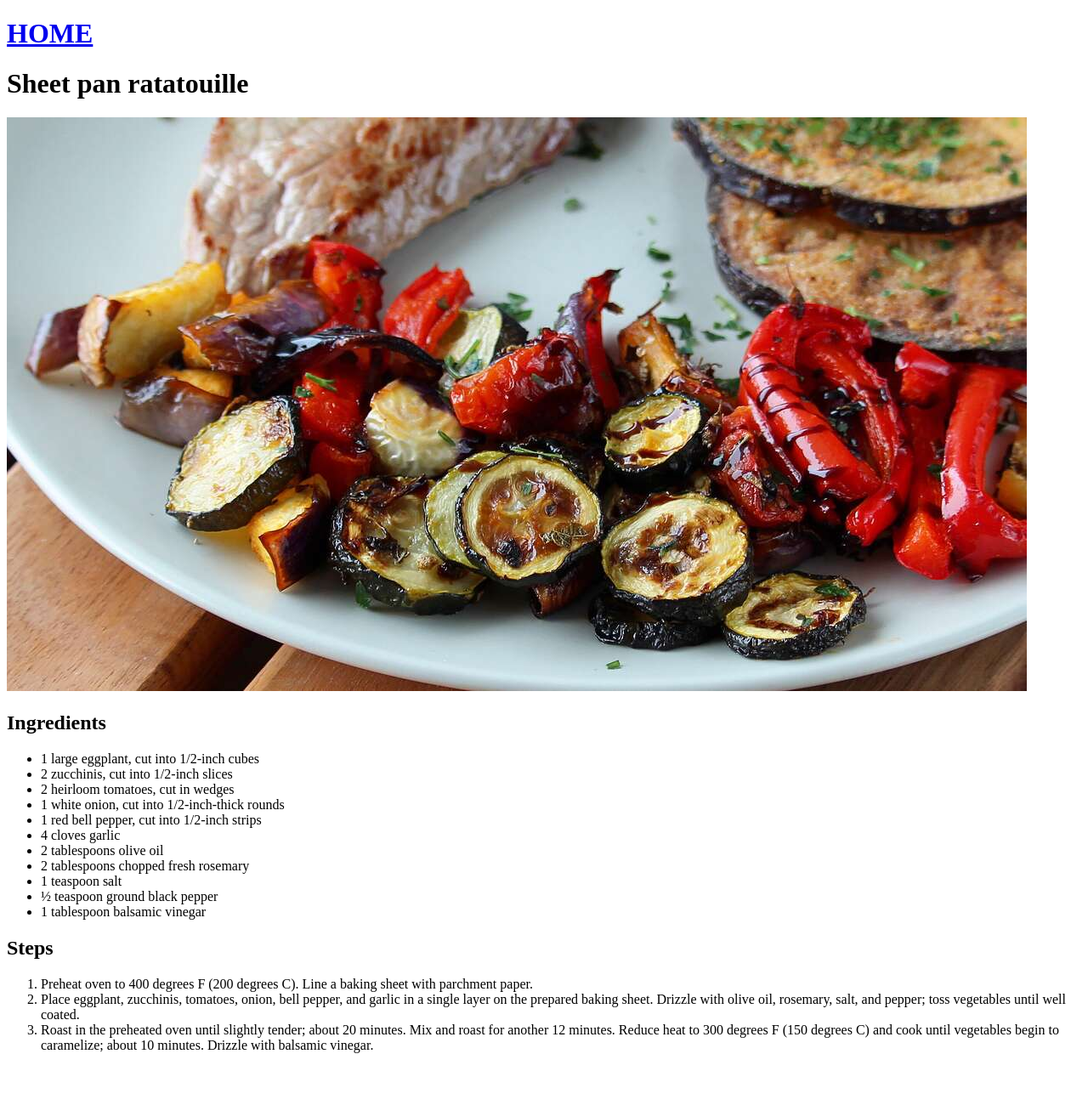
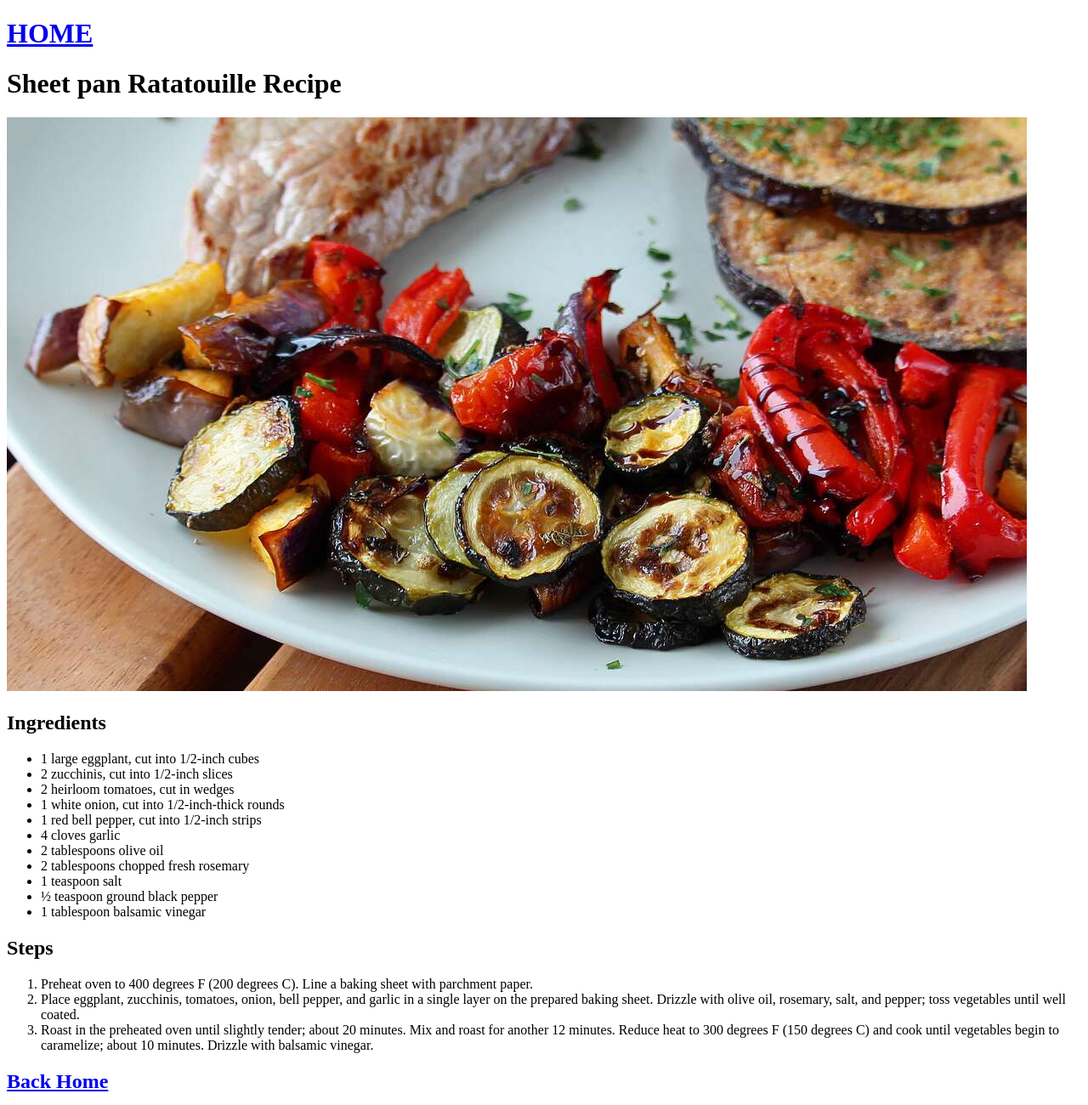
Before and after one commit to davynyakinyua/odin-s-recipes, a plain HTML site: page recipes/sheet-pan-ratatouille.html in a window 1280 px wide. Shown: the whole page at 85% size. Before the commit the page ends 1255 px from the top, so only its background shows below. Drawn offline with Linux system fonts and the light colour scheme.

Commit message:
Improved on navigation to and fromeach page

```diff
--- a/recipes/sheet-pan-ratatouille.html
+++ b/recipes/sheet-pan-ratatouille.html
@@ -6,11 +6,11 @@
     </head>
     <body>
         <h1><a href="../index.html">HOME</a></h1>
-        <h1>Sheet pan ratatouille</h1>
+        <h1>Sheet pan Ratatouille Recipe</h1>
         <p>
             <img src="../img/sheet-pan-ratatouille.jpg" alt="image of food">
         </p>
-            <h2>Ingredients</h2>
+        <h2>Ingredients</h2>
         <ul>
             <li>1 large eggplant, cut into 1/2-inch cubes </li>
             <li>2 zucchinis, cut into 1/2-inch slices </li>
@@ -30,5 +30,6 @@
             <li>Place eggplant, zucchinis, tomatoes, onion, bell pepper, and garlic in a single layer on the prepared baking sheet. Drizzle with olive oil, rosemary, salt, and pepper; toss vegetables until well coated.</li>
             <li>Roast in the preheated oven until slightly tender; about 20 minutes. Mix and roast for another 12 minutes. Reduce heat to 300 degrees F (150 degrees C) and cook until vegetables begin to caramelize; about 10 minutes. Drizzle with balsamic vinegar.</li>
         </ol>
+        <h2><a href="../index.html">Back Home</a></h2>
     </body>
 </html>
```
Also changed, not shown: index.html (+1 -0 lines), recipes/easy-grilled-stick-ribs.html (+1 -0 lines), recipes/whiskey-chicken.html (+1 -0 lines).
